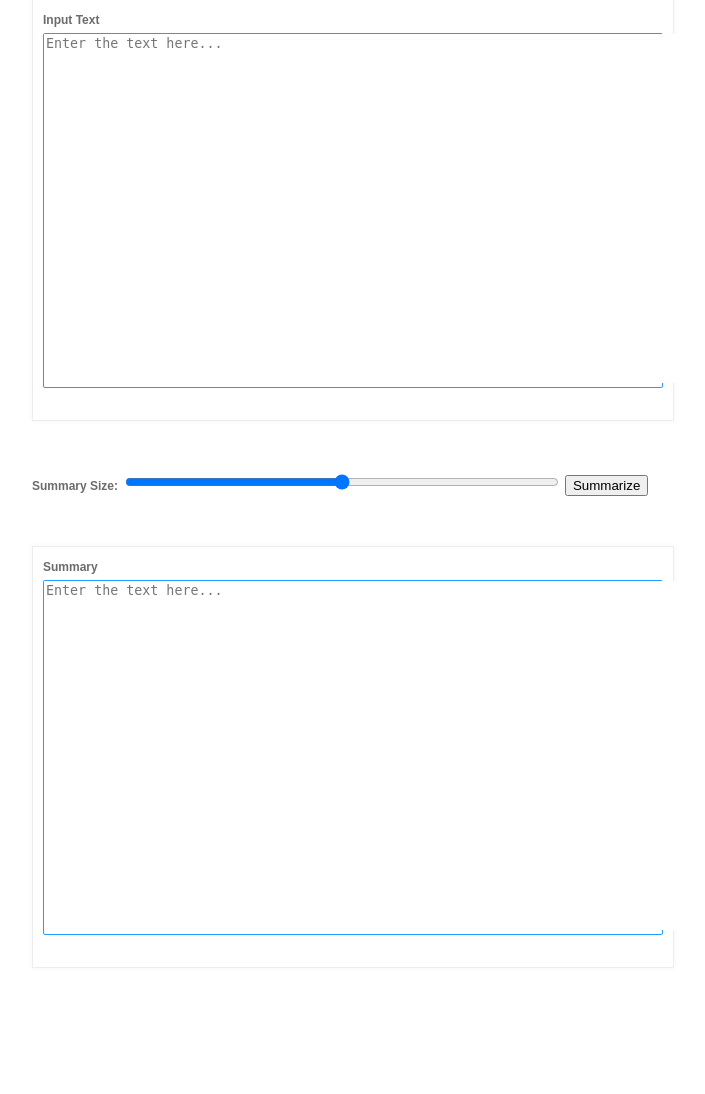
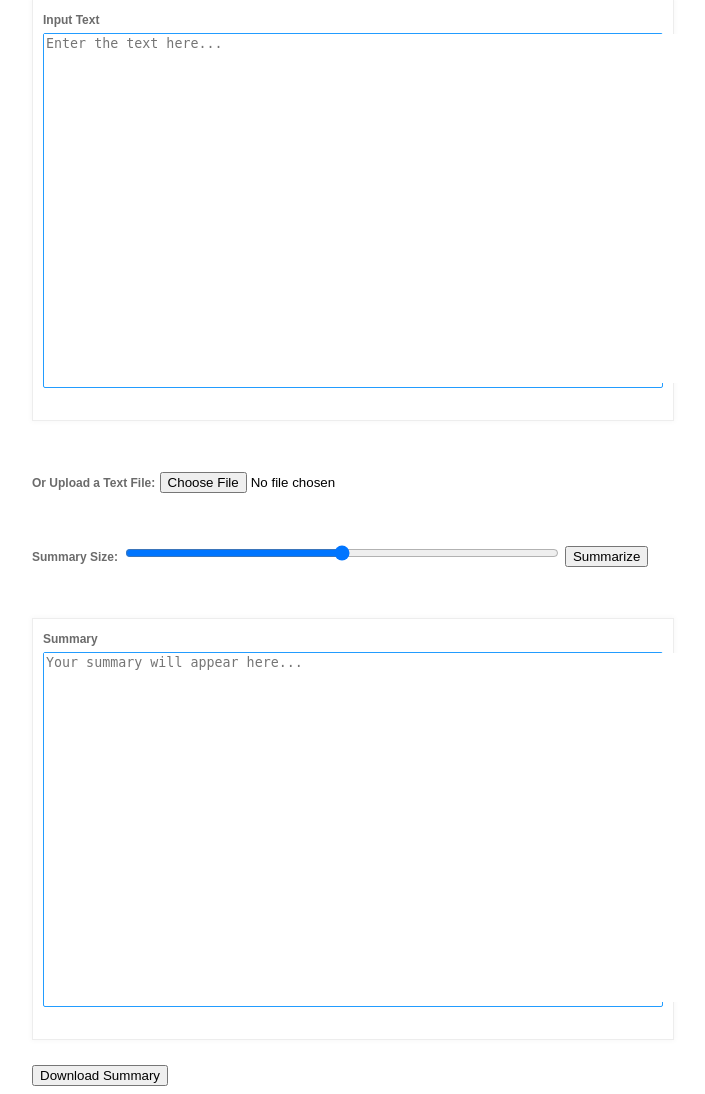
Before and after one commit to naleen201/TextSummarizer, a Flask app: page / in a window 1280 px wide. Shown: the part 102-1196 px from the top of the page, without its empty margins (292-997 px from the left). Before the commit the page ends 1070 px from the top, so only its background shows below. Run offline with Flask 2, Linux system fonts and the light colour scheme.

Commit message:
Added Upload and Download Features

```diff
--- a/static/script.js
+++ b/static/script.js
@@ -1,3 +1,15 @@
+document.getElementById('inputfile')
+            .addEventListener('change', function() {
+
+            var fr=new FileReader();
+            fr.onload=function(){
+                document.getElementById('input_textarea')
+                        .value=fr.result;
+            }
+
+            fr.readAsText(this.files[0]);
+        })
+
 function getSummary() {
     var input_text = document.getElementById("input_textarea").value;
     var summary_size = document.getElementById("summary_size").value;
@@ -10,3 +22,29 @@ function getSummary() {
             document.getElementById("output_textarea").value = data["summary"];
         })
 }
+
+
+
+
+
+function download(filename, text) {
+    var element = document.createElement('a');
+    element.setAttribute('href', 'data:text/plain;charset=utf-8,' + encodeURIComponent(text));
+    element.setAttribute('download', filename);
+
+    element.style.display = 'none';
+    document.body.appendChild(element);
+
+    element.click();
+
+    document.body.removeChild(element);
+}
+
+// Start file download.
+document.getElementById("download_button").addEventListener("click", function(){
+    // Generate download of hello.txt file with some content
+    var text = document.getElementById("output_textarea").value;
+    var filename = "Summary.txt";
+    if(text.length != 0)
+        download(filename, text);
+}, false)
--- a/static/style.css
+++ b/static/style.css
@@ -76,6 +76,16 @@ span.textarea_count{
 	width: 620px;
 }
 
+.file_input {
+	margin-top: 4%;
+	margin-left: 25%;
+}
+
+.file_download {
+	margin-top: 2%;
+	margin-left: 25%;
+}
+
 .summary_size {
 	width: 70%;
 }
--- a/templates/index.html
+++ b/templates/index.html
@@ -9,6 +9,10 @@
         </div>
     </form>
 </div>
+<div id="file_input" class="file_input">
+    <label class="labels" for="inputfile">Or Upload a Text File:</label>
+    <input type="file" name="inputfile" id="inputfile" class="inputfile">
+</div>
 <div class="size_input">
     <label class="labels" for="summary_size">Summary Size:</label>
     <input type="range" class="summary_size" id="summary_size" name="summary_size" min="0" max="100">
@@ -18,8 +22,11 @@
     <form>
         <label class="labels">Summary</label><br>
         <div class="textarea_style">
-            <textarea class="textarea" id="output_textarea" name="textarea_description" rows="23" cols="80" minlength="3" placeholder="Enter the text here..."></textarea>
+            <textarea readonly class="textarea" id="output_textarea" name="textarea_description" rows="23" cols="80" minlength="3" placeholder="Your summary will appear here..."></textarea>
         </div>
     </form>
 </div>
+<div id="file_download" class="file_download">
+    <input type="button" id="download_button" value="Download Summary"/>
+</div>
 {% endblock %}
```
